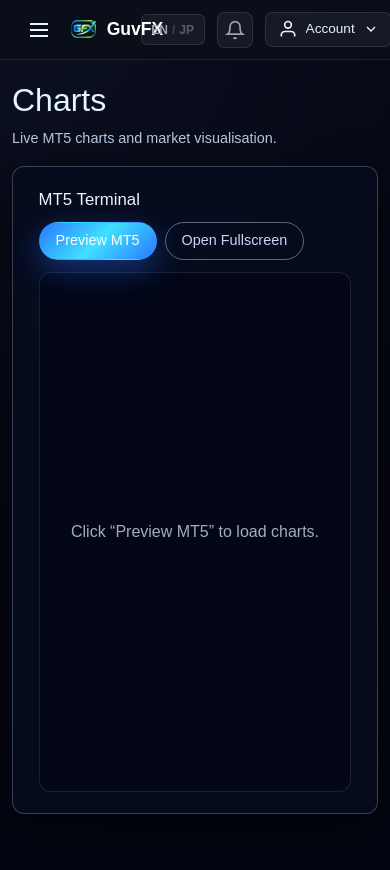
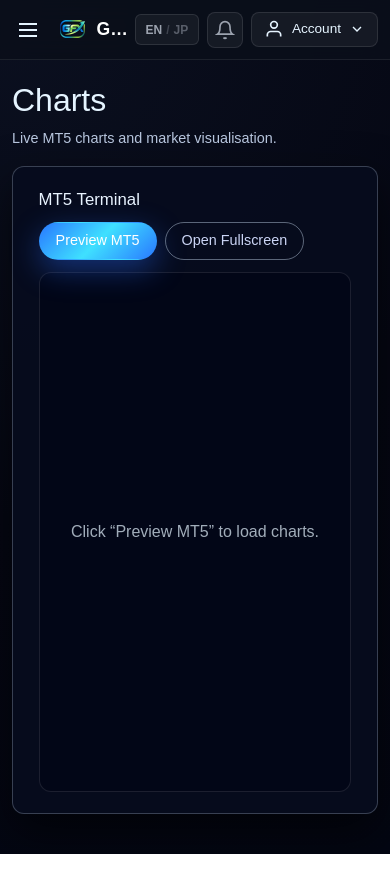
Before and after one commit to nunoamaral-hue/GuvFX, a Next.js app in the folder frontend/: page /charts in a window 390 px wide. Built offline with nearby package versions, Linux system fonts and the light colour scheme.

Commit message:
fix(shell): prevent mobile topbar overlap; center brand lockup

```diff
--- a/frontend/src/components/AppShell.tsx
+++ b/frontend/src/components/AppShell.tsx
@@ -811,12 +811,13 @@
         html, body {
           overflow-x: hidden;
         }
-        /* Mobile breakpoint: hide sidebar, show hamburger */
+        /* Mobile breakpoint: hide sidebar, show hamburger and brand */
         @media (max-width: 980px) {
           .appshell-sidebar {
             display: none !important;
           }
-          .appshell-hamburger {
+          .appshell-hamburger,
+          .appshell-brand {
             display: flex !important;
           }
           .appshell-main {
@@ -825,29 +826,43 @@
           }
           .appshell-topbar {
             left: 0 !important;
+            padding: 0 1rem !important;
           }
           .appshell-search {
             display: none !important;
           }
           .appshell-content {
-            padding-left: 1rem !important;
-            padding-right: 1rem !important;
+            padding: 1rem 1rem 1.5rem 1rem !important;
+          }
+          .appshell-brand-text {
+            max-width: 120px;
+            overflow: hidden;
+            text-overflow: ellipsis;
+            white-space: nowrap;
           }
         }
         /* Extra small screens: tighter padding */
         @media (max-width: 480px) {
           .appshell-content {
-            padding-left: 0.75rem !important;
-            padding-right: 0.75rem !important;
-            padding-top: 1rem !important;
+            padding: 1rem 0.75rem 1.5rem 0.75rem !important;
+          }
+          .appshell-topbar {
+            padding: 0 0.75rem !important;
+          }
+          .appshell-brand-text {
+            max-width: 80px;
+          }
+          .appshell-topbar-right {
+            gap: 0.5rem !important;
           }
         }
-        /* Desktop: show sidebar, hide hamburger */
+        /* Desktop: show sidebar, hide hamburger and mobile brand */
         @media (min-width: 981px) {
           .appshell-sidebar {
             display: flex !important;
           }
-          .appshell-hamburger {
+          .appshell-hamburger,
+          .appshell-brand {
             display: none !important;
           }
         }
@@ -902,7 +917,7 @@
               alt="GuvFX"
               style={{ width: 32, height: 32, objectFit: "contain" }}
             />
-            <div>
+            <div style={{ display: "flex", flexDirection: "column", alignItems: "center" }}>
               <div style={{ fontSize: "1.2rem", fontWeight: 600, color: "#ffffff" }}>GuvFX</div>
               <div style={{ fontSize: "0.7rem", color: "#6b7280", marginTop: "2px" }}>
                 Trading Intelligence
@@ -1030,23 +1045,29 @@
                 <HamburgerIcon />
               </button>
 
-              {/* Mobile logo (visible only via hamburger context) */}
+              {/* Mobile logo (visible only on mobile) */}
               <Link
                 href="/dashboard"
-                className="appshell-hamburger"
+                className="appshell-brand"
                 style={{
                   display: "none",
                   alignItems: "center",
                   gap: "0.5rem",
                   textDecoration: "none",
+                  minWidth: 0,
                 }}
               >
                 <img
                   src="/brand/logo.png"
                   alt="GuvFX"
-                  style={{ width: 32, height: 32, objectFit: "contain" }}
+                  style={{ width: 32, height: 32, objectFit: "contain", flexShrink: 0 }}
                 />
-                <span style={{ fontSize: "1.1rem", fontWeight: 600, color: "#ffffff" }}>GuvFX</span>
+                <span
+                  className="appshell-brand-text"
+                  style={{ fontSize: "1.1rem", fontWeight: 600, color: "#ffffff" }}
+                >
+                  GuvFX
+                </span>
               </Link>
             </div>
 
@@ -1100,7 +1121,10 @@
             </div>
 
             {/* Right section: Language toggle, Notifications, Profile */}
-            <div style={{ display: "flex", alignItems: "center", gap: "0.75rem" }}>
+            <div
+              className="appshell-topbar-right"
+              style={{ display: "flex", alignItems: "center", gap: "0.75rem", flexShrink: 0 }}
+            >
               <LanguageToggle />
               <NotificationsButton />
               <ProfileDropdown
```
